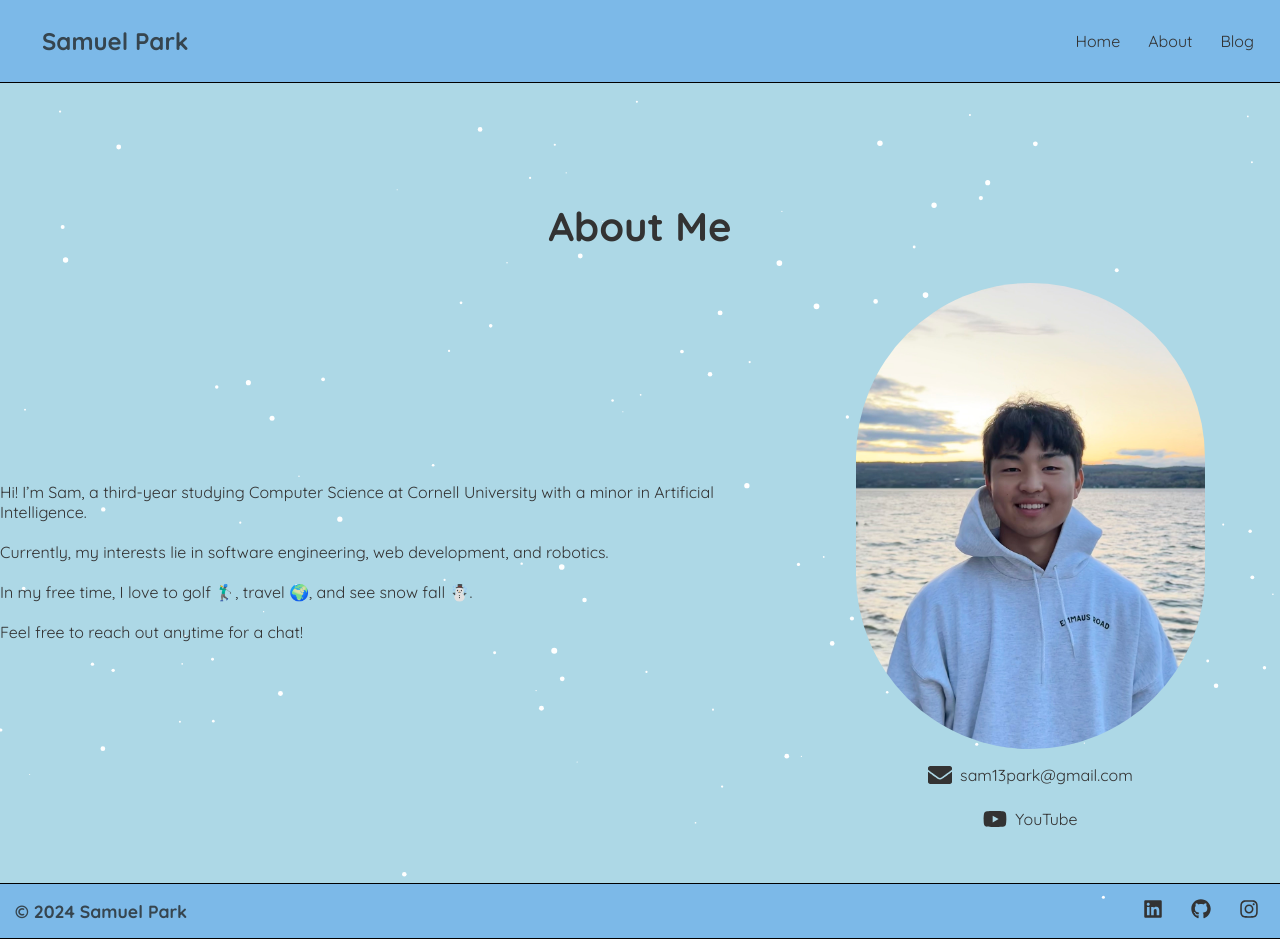
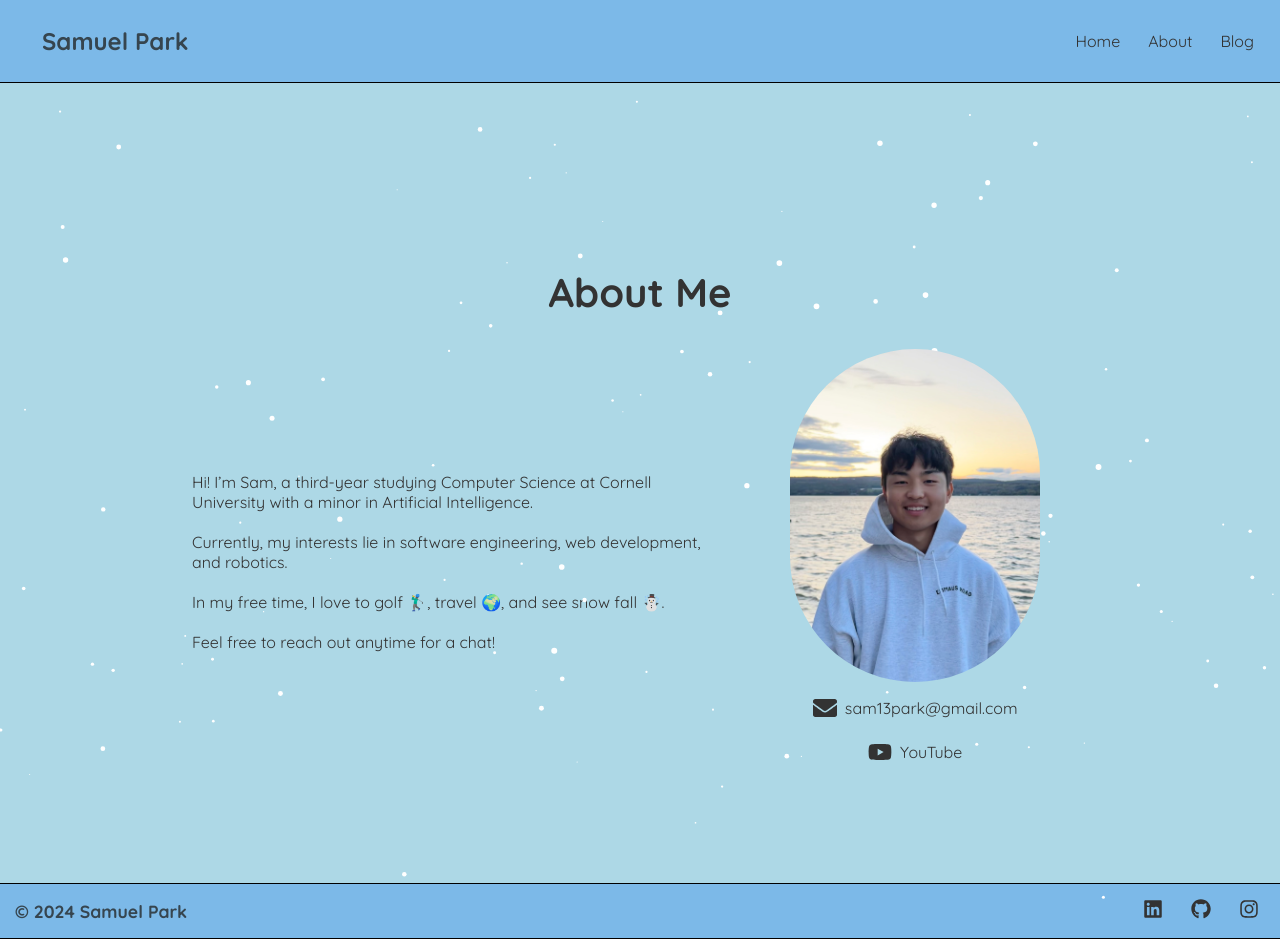
Before and after one commit to samparkk13/parksamuel.com, a React (Create React App) app: page /about in a window 1280 px wide. Built offline with nearby package versions, Linux system fonts and the light colour scheme.

Commit message:
image resize

```diff
--- a/src/components/About/About.css
+++ b/src/components/About/About.css
@@ -4,11 +4,10 @@
     min-height: 100vh;
     overflow-y: auto;
     overflow-x: hidden;
-    padding: -200px;
     display: flex;
     flex-direction: column;
     justify-content: center;
-    align-items: center;
+    align-items: center
   }
 
   .about-heading {
@@ -19,7 +18,7 @@
 
   .about-flex {
     margin-top: 32px;
-    width: 100%;  /* Ensure flex container does not overflow */
+    width: 70%;  /* Ensure flex container does not overflow */
     flex-direction: column;
     justify-content: center;
     align-items: center;
```
